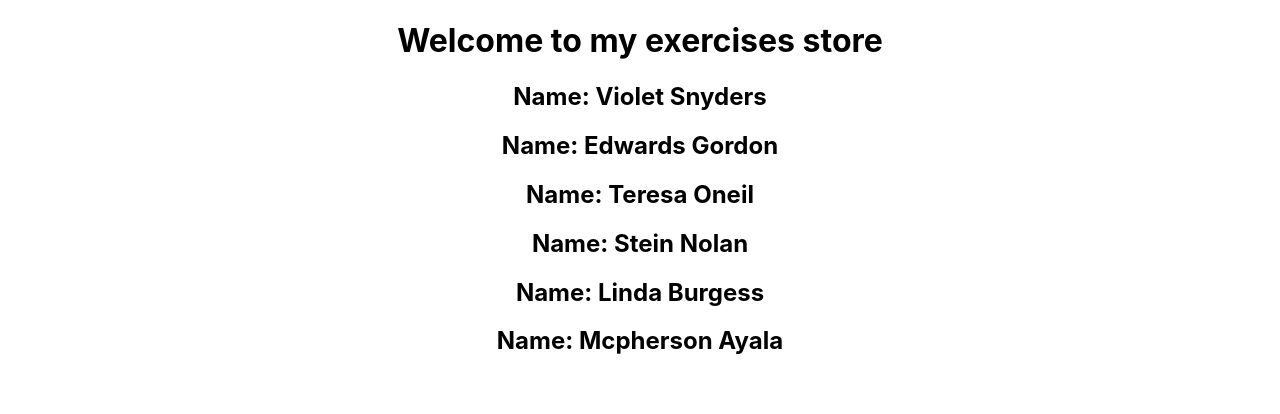
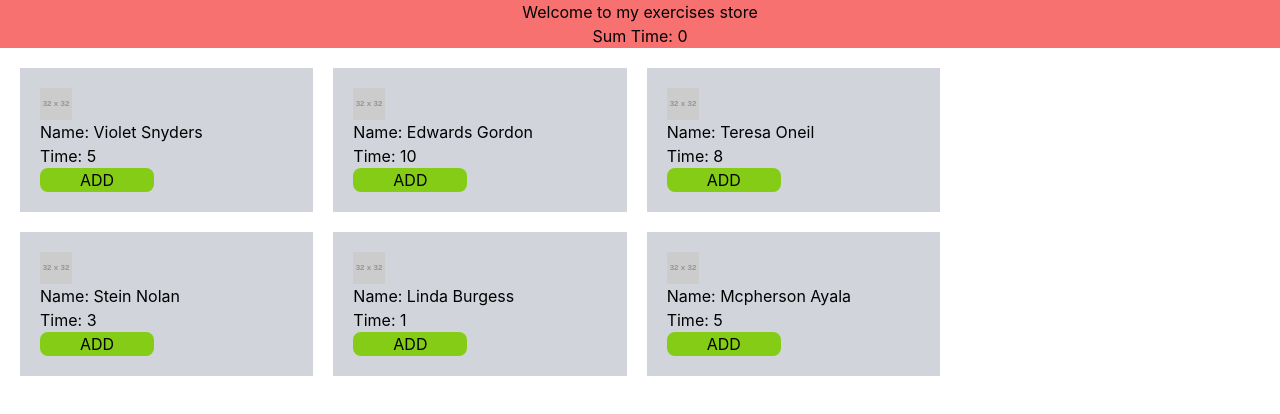
Before and after one commit to grsagor/best-gym, a React (Create React App) app: page / in a window 1280 px wide. Shown: the top 414 px of the page. Built offline with nearby package versions, Linux system fonts and the light colour scheme.

Commit message:
two components doen

```diff
--- a/package.json
+++ b/package.json
@@ -34,5 +34,10 @@
       "last 1 firefox version",
       "last 1 safari version"
     ]
+  },
+  "devDependencies": {
+    "autoprefixer": "^10.4.12",
+    "postcss": "^8.4.16",
+    "tailwindcss": "^3.1.8"
   }
 }
--- /dev/null
+++ b/postcss.config.js
@@ -0,0 +1,6 @@
+module.exports = {
+  plugins: {
+    tailwindcss: {},
+    autoprefixer: {},
+  },
+}
--- a/public/data.json
+++ b/public/data.json
@@ -4,41 +4,47 @@
       "picture": "http://placehold.it/32x32",
       "age": 23,
       "name": "Violet Snyders",
-      "about": "Reprehenderit est commodo aute exercitation nisi dolor amet dolor nisi. Labore pariatur culpa dolore incididunt laborum sunt enim. Sunt aliqua culpa laboris id. Pariatur pariatur veniam in amet sint anim nostrud.\r\n"
+      "about": "Reprehenderit est commodo aute exercitation nisi dolor amet dolor nisi. Labore pariatur culpa dolore incididunt laborum sunt enim. Sunt aliqua culpa laboris id. Pariatur pariatur veniam in amet sint anim nostrud.\r\n",
+      "time":5
     },
     {
       "_id": "6334b78f76f6fdbf4da152f5",
       "picture": "http://placehold.it/32x32",
       "age": 33,
       "name": "Edwards Gordon",
-      "about": "Ullamco adipisicing deserunt sint exercitation labore do duis tempor voluptate incididunt amet et labore consectetur. Do sunt eiusmod sunt cillum aliquip consectetur ex laborum. Aliquip voluptate aliqua voluptate incididunt in reprehenderit. Lorem quis cillum pariatur adipisicing id deserunt. Labore Lorem ad ipsum veniam do dolore id voluptate duis officia. Tempor fugiat nulla est laboris sit nisi deserunt aliquip est ea ex reprehenderit eiusmod.\r\n"
+      "about": "Ullamco adipisicing deserunt sint exercitation labore do duis tempor voluptate incididunt amet et labore consectetur. Do sunt eiusmod sunt cillum aliquip consectetur ex laborum. Aliquip voluptate aliqua voluptate incididunt in reprehenderit. Lorem quis cillum pariatur adipisicing id deserunt. Labore Lorem ad ipsum veniam do dolore id voluptate duis officia. Tempor fugiat nulla est laboris sit nisi deserunt aliquip est ea ex reprehenderit eiusmod.\r\n",
+      "time":10
     },
     {
       "_id": "6334b78f2737e7acbbd2fb03",
       "picture": "http://placehold.it/32x32",
       "age": 26,
       "name": "Teresa Oneil",
-      "about": "Pariatur sit ad ea id in ex fugiat fugiat tempor eiusmod deserunt proident laboris occaecat. Nulla adipisicing fugiat cillum et magna tempor mollit aliqua in amet excepteur amet tempor. Nisi consectetur velit magna enim labore tempor et veniam occaecat incididunt aliqua.\r\n"
+      "about": "Pariatur sit ad ea id in ex fugiat fugiat tempor eiusmod deserunt proident laboris occaecat. Nulla adipisicing fugiat cillum et magna tempor mollit aliqua in amet excepteur amet tempor. Nisi consectetur velit magna enim labore tempor et veniam occaecat incididunt aliqua.\r\n",
+      "time":8
     },
     {
       "_id": "6334b78f4b86a1164a92233c",
       "picture": "http://placehold.it/32x32",
       "age": 33,
       "name": "Stein Nolan",
-      "about": "Dolore laborum quis irure ex veniam do non. Nostrud labore laboris anim minim fugiat Lorem officia. Exercitation do eiusmod adipisicing do ut voluptate aute Lorem anim do. Sint nisi elit mollit do cillum ex. Laborum do cupidatat occaecat magna ea amet. Sint laborum occaecat ullamco ex velit sunt sunt cillum. Veniam labore anim adipisicing quis amet culpa.\r\n"
+      "about": "Dolore laborum quis irure ex veniam do non. Nostrud labore laboris anim minim fugiat Lorem officia. Exercitation do eiusmod adipisicing do ut voluptate aute Lorem anim do. Sint nisi elit mollit do cillum ex. Laborum do cupidatat occaecat magna ea amet. Sint laborum occaecat ullamco ex velit sunt sunt cillum. Veniam labore anim adipisicing quis amet culpa.\r\n",
+      "time":3
     },
     {
       "_id": "6334b78fcfddb253397b637e",
       "picture": "http://placehold.it/32x32",
       "age": 31,
       "name": "Linda Burgess",
-      "about": "Voluptate cupidatat mollit qui sint cillum ut irure exercitation eiusmod occaecat nulla ut ex elit. Magna officia laboris sint labore aute commodo non incididunt voluptate anim Lorem tempor. Ad ex mollit velit consequat labore ea sit culpa. Excepteur dolore occaecat consectetur ad consequat qui mollit qui consequat sunt. Consequat pariatur veniam proident dolore exercitation Lorem. Irure id enim aliquip cupidatat incididunt amet duis commodo.\r\n"
+      "about": "Voluptate cupidatat mollit qui sint cillum ut irure exercitation eiusmod occaecat nulla ut ex elit. Magna officia laboris sint labore aute commodo non incididunt voluptate anim Lorem tempor. Ad ex mollit velit consequat labore ea sit culpa. Excepteur dolore occaecat consectetur ad consequat qui mollit qui consequat sunt. Consequat pariatur veniam proident dolore exercitation Lorem. Irure id enim aliquip cupidatat incididunt amet duis commodo.\r\n",
+      "time":1
     },
     {
       "_id": "6334b78f4a585c4cca126d28",
       "picture": "http://placehold.it/32x32",
       "age": 35,
       "name": "Mcpherson Ayala",
-      "about": "Ad fugiat pariatur magna laborum laboris. Magna incididunt irure exercitation veniam ea ut in do incididunt exercitation mollit. Nostrud enim exercitation amet quis ullamco qui est nisi non incididunt.\r\n"
+      "about": "Ad fugiat pariatur magna laborum laboris. Magna incididunt irure exercitation veniam ea ut in do incididunt exercitation mollit. Nostrud enim exercitation amet quis ullamco qui est nisi non incididunt.\r\n",
+      "time":5
     }
   ]
--- a/public/index.html
+++ b/public/index.html
@@ -39,5 +39,6 @@
       To begin the development, run `npm start` or `yarn start`.
       To create a production bundle, use `npm run build` or `yarn build`.
     -->
+
   </body>
 </html>
--- a/src/App.js
+++ b/src/App.js
@@ -1,11 +1,11 @@
 import logo from './logo.svg';
 import './App.css';
-import Exercises from './Compnents/Exercises/exercises';
-
+// import Exercises from './Compnents/exercises/Exercises';
+import Home from './Compnents/Home/Home'
 function App() {
   return (
     <div className="App">
-        <Exercises></Exercises>
+        <Home></Home>
     </div>
   );
 }
--- a/src/Compnents/Exercise/exercise.js
+++ b/src/Compnents/Exercise/exercise.js
@@ -1,11 +1,21 @@
-import React from 'react'
+import './Exercise.css'
+function Exercise(props) {
+  const {name, picture,time} = props.exercise;
+  const {setSumTime, sumTime} = props.time
+  // console.log(setTime);
 
-function Exercise(props) {
-  const {name} = props.exercise;
+  const handleClick = (time) =>{
+    const newSum = sumTime + time
+    setSumTime(newSum)
+  }
+
   return (
-    <div>
-        <h2>Name: {name}</h2>
-    </div>
+        <div className='bg-gray-300	p-5 text-left	'>
+          <img src={picture} alt=""></img>
+          <h2>Name: {name}</h2>
+          <p>Time: {time}</p>
+          <p className='px-auto'><button className='bg-lime-500	px-10 rounded-lg' onClick={()=>handleClick(time)}>ADD</button></p>
+        </div>
   );
 };
 
--- a/src/Compnents/Exercises/exercises.js
+++ b/src/Compnents/Exercises/exercises.js
@@ -1,27 +1,27 @@
-import React, { useEffect, useState } from 'react'
-import Exercise from '../Exercise/exercise';
+// import React, { useEffect, useState } from 'react'
+// import Exercise from '../exercise/Exercise';
 
-function Exercises() {
+// function Exercises() {
 
-    const [exercises, setExercises] = useState([]);
+//     const [exercises, setExercises] = useState([]);
+//     // const [time, setTime]
+//     useEffect(() => {
+//         fetch('data.json')
+//             .then(res => res.json())
+//             .then(data => setExercises(data));
+//     }, [])
 
-    useEffect(() => {
-        fetch('data.json')
-            .then(res => res.json())
-            .then(data => setExercises(data));
-    }, [])
+//   return (
+//     <div>
+//         <h1>Welcome to my exercises store</h1>
+//         {
+//             exercises.map(exercise => <Exercise
+//                 key={exercise.id}
+//                 exercise = {exercise}
+//             ></Exercise>)
+//         }
+//     </div>
+//   )
+// }
 
-  return (
-    <div>
-        <h1>Welcome to my exercises store</h1>
-        {
-            exercises.map(exercise => <Exercise
-                key={exercise.id}
-                exercise = {exercise}
-            ></Exercise>)
-        }
-    </div>
-  )
-}
-
-export default Exercises;
+// export default Exercises;
--- /dev/null
+++ b/src/Compnents/Home/Home.js
@@ -0,0 +1,37 @@
+import React, { useEffect, useState } from 'react'
+import Exercise from '../exercise/Exercise';
+
+function Home() {
+    const [exercises, setExercises] = useState([]);
+    const [sumTime, setSumTime] =useState(0)
+    useEffect(() => {
+        fetch('data.json')
+            .then(res => res.json())
+            .then(data => setExercises(data));
+    }, [])
+
+  return (
+    <div className=''>
+        <div className='bg-red-400'>
+            <h1>Welcome to my exercises store</h1>
+            <p>Sum Time: {sumTime }</p>
+        </div>
+    <div className='grid grid-cols-4'>
+        <div className='container col-span-3 grid grid-cols-3 gap-5 p-5'>
+            {
+                exercises.map(exercise => <Exercise
+                    key={exercise.id}
+                    exercise = {exercise}
+                    time = {{setSumTime,sumTime}}
+                ></Exercise>)
+            }
+        </div>
+        <div>
+
+        </div>
+    </div>
+    </div>
+  )
+}
+
+export default Home;
--- a/src/index.css
+++ b/src/index.css
@@ -1,3 +1,7 @@
+@tailwind base;
+@tailwind components;
+@tailwind utilities;
+
 body {
   margin: 0;
   font-family: -apple-system, BlinkMacSystemFont, 'Segoe UI', 'Roboto', 'Oxygen',
--- /dev/null
+++ b/tailwind.config.js
@@ -0,0 +1,10 @@
+/** @type {import('tailwindcss').Config} */
+module.exports = {
+  content: [
+    "./src/**/*.{js,jsx,ts,tsx}",
+  ],
+  theme: {
+    extend: {},
+  },
+  plugins: [],
+}
```
Also changed, not shown: src/Compnents/Exercise/Exercise.css (added), 1 other file (tests, documents, lock files or other folders).
